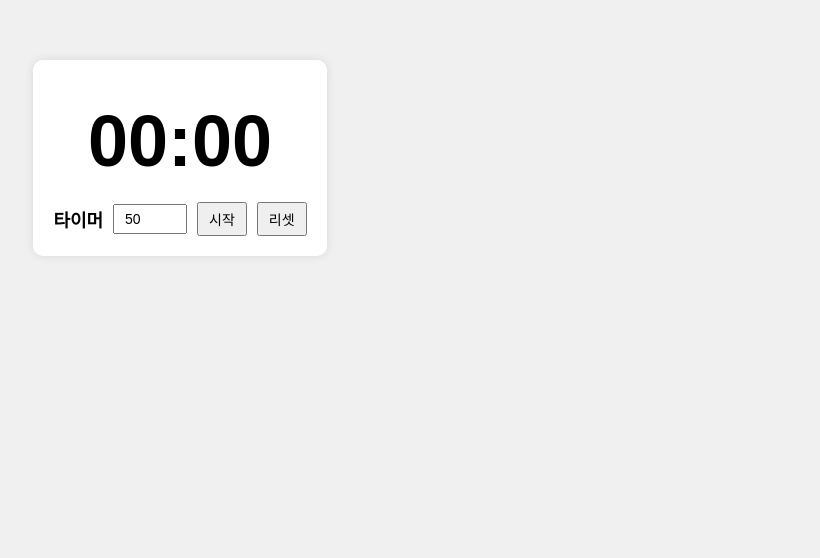
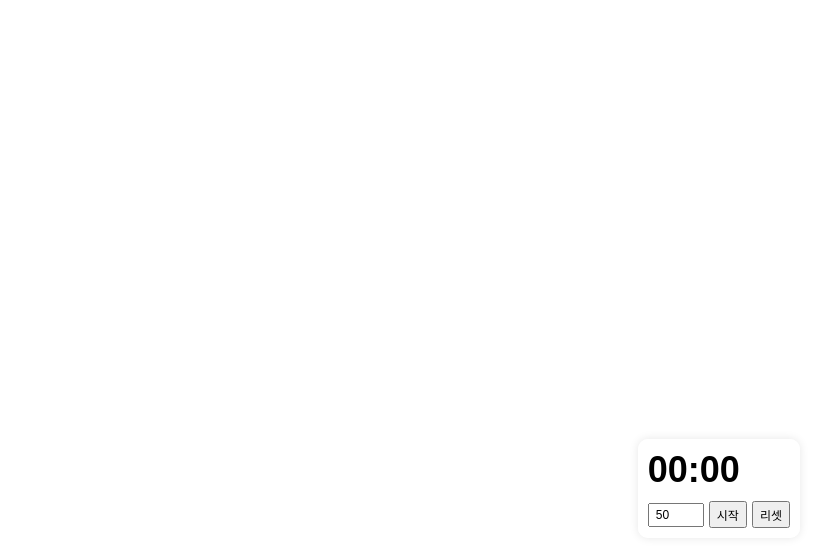
Before and after one commit to HYEONKOOLEE/simple-timer, a plain HTML site: page index.html in a window 1280 px wide. Shown: the part 242-800 px from the top of the page, without its empty margins (460-1280 px from the left). Drawn offline with Linux system fonts and the light colour scheme.

Commit message:
Update index.html

```diff
--- a/index.html
+++ b/index.html
@@ -3,46 +3,41 @@
 <head>
     <meta charset="UTF-8">
     <meta name="viewport" content="width=device-width, initial-scale=1.0">
-    <title>타이머</title>
+    <title>프리젠테이션 타이머</title>
     <style>
         body {
+            margin: 0;
+            padding: 0;
             font-family: Arial, sans-serif;
-            display: flex;
-            justify-content: center;
-            align-items: center;
-            height: 100vh;
-            margin: 0;
-            background-color: #f0f0f0;
         }
         .container {
-            text-align: center;
-            background-color: white;
-            padding: 20px;
+            position: fixed;
+            right: 20px;
+            bottom: 20px;
+            background-color: rgba(255, 255, 255, 0.8);
+            padding: 10px;
             border-radius: 10px;
             box-shadow: 0 0 10px rgba(0,0,0,0.1);
+            z-index: 9999;
         }
         #timer {
-            font-size: 72px;
-            margin: 20px 0;
+            font-size: 36px;
             font-weight: bold;
+            margin-bottom: 10px;
         }
         .controls {
             display: flex;
             justify-content: center;
             align-items: center;
-            gap: 10px;
-        }
-        .controls span {
-            font-size: 18px;
-            font-weight: bold;
+            gap: 5px;
         }
         button, input {
-            font-size: 14px;
-            padding: 5px 10px;
+            font-size: 12px;
+            padding: 3px 6px;
             margin: 0;
         }
         input {
-            width: 50px;
+            width: 40px;
         }
     </style>
 </head>
@@ -50,14 +45,13 @@
     <div class="container">
         <div id="timer">00:00</div>
         <div class="controls">
-            <span>타이머</span>
             <input type="number" id="minutes" min="1" max="180" value="50">
             <button id="startBtn">시작</button>
             <button id="resetBtn">리셋</button>
         </div>
     </div>
 
-    <audio id="alarmSound" src="https://assets.mixkit.co/active_storage/sfx/2869/2869-preview.mp3"></audio>
+    <audio id="alarmSound" src="https://assets.mixkit.co/active_storage/sfx/957/957-preview.mp3"></audio>
 
     <script>
         let timer;
```
